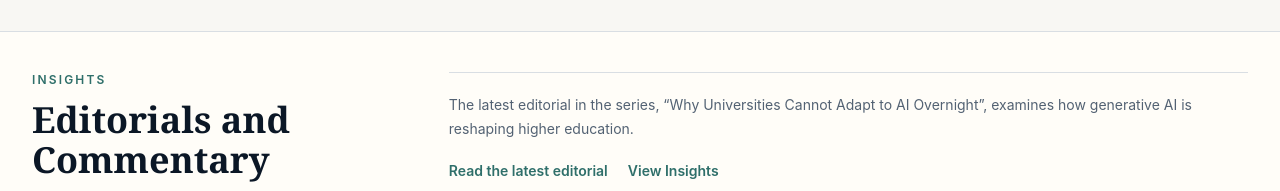
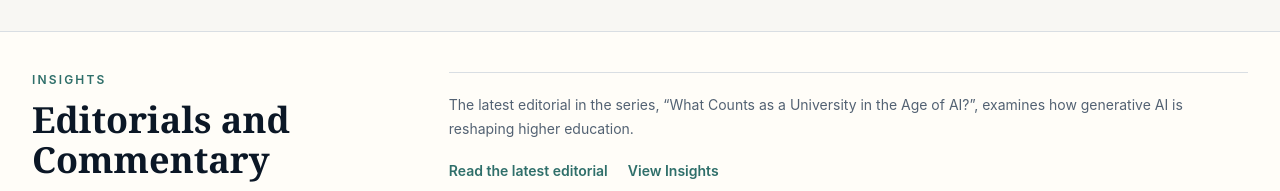
Before and after one commit to Jabreelasghar/jabreel-website, a Next.js app: page / in a window 1280 px wide. Shown: the part 811-1002 px from the top of the page. Built offline with nearby package versions, Linux system fonts and the light colour scheme.

Commit message:
Correct second editorial title

```diff
--- a/content/insights/why-universities-cannot-adapt-to-ai-overnight.mdx
+++ b/content/insights/why-universities-cannot-adapt-to-ai-overnight.mdx
@@ -1,5 +1,5 @@
 ---
-title: "Why Universities Cannot Adapt to AI Overnight"
+title: "What Counts as a University in the Age of AI?"
 category: "University Policy and Practice"
 type: "Editorial"
 summary: ""
--- a/src/data/editorials.json
+++ b/src/data/editorials.json
@@ -42,7 +42,7 @@
   "seriesTotal": 10,
   "slug": "why-universities-cannot-adapt-to-ai-overnight",
   "status": "published",
-  "title": "Why Universities Cannot Adapt to AI Overnight",
+  "title": "What Counts as a University in the Age of AI?",
   "subtitle": "Why universities cannot adapt to generative AI through isolated policies or tools, and why meaningful change requires rethinking assessment, academic practice, quality systems, and institutional culture.",
   "authorDisplayName": "Dr Jabreel Asghar",
   "citationAuthor": "Asghar, J.",
```
Also changed, not shown: 1 other file (tests, documents, lock files or other folders).
